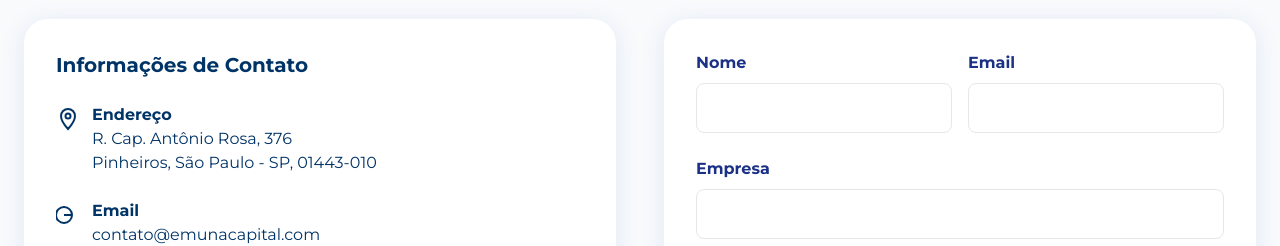
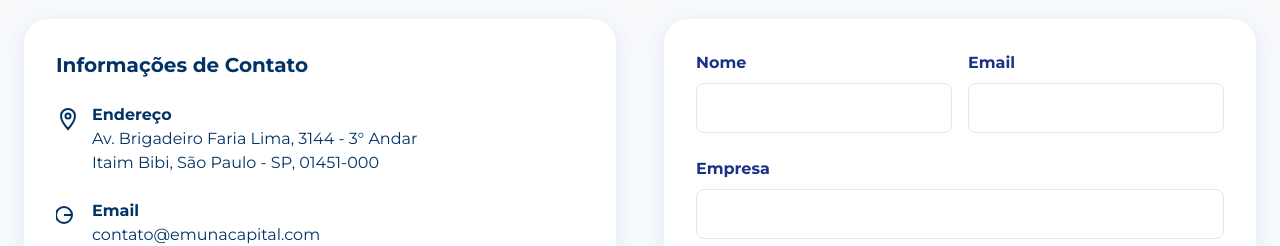
Before and after one commit to emunacapital/teste, a plain HTML site: page index.html in a window 1280 px wide. Shown: the part 3700-3946 px from the top of the page. Drawn offline with nearby package versions, Linux system fonts and the light colour scheme.

Commit message:
Update adress

```diff
--- a/index.html
+++ b/index.html
@@ -462,7 +462,7 @@
                 <span class="mt-1"><svg class="w-6 h-6 text-[#003366]" fill="none" stroke="currentColor" stroke-width="2" viewBox="0 0 24 24"><path d="M12 2C8.13 2 5 5.13 5 9c0 5.25 7 13 7 13s7-7.75 7-13c0-3.87-3.13-7-7-7zm0 9.5c-1.38 0-2.5-1.12-2.5-2.5s1.12-2.5 2.5-2.5 2.5 1.12 2.5 2.5-1.12 2.5-2.5 2.5z"/></svg></span>
                 <div>
                   <span class="font-semibold">Endereço</span><br>
-                  <span>R. Cap. Antônio Rosa, 376<br>Pinheiros, São Paulo - SP, 01443-010</span>
+                  <span>Av. Brigadeiro Faria Lima, 3144 - 3° Andar<br>Itaim Bibi, São Paulo - SP, 01451-000</span>
                 </div>
               </li>
               <li class="flex items-start gap-3">
```
